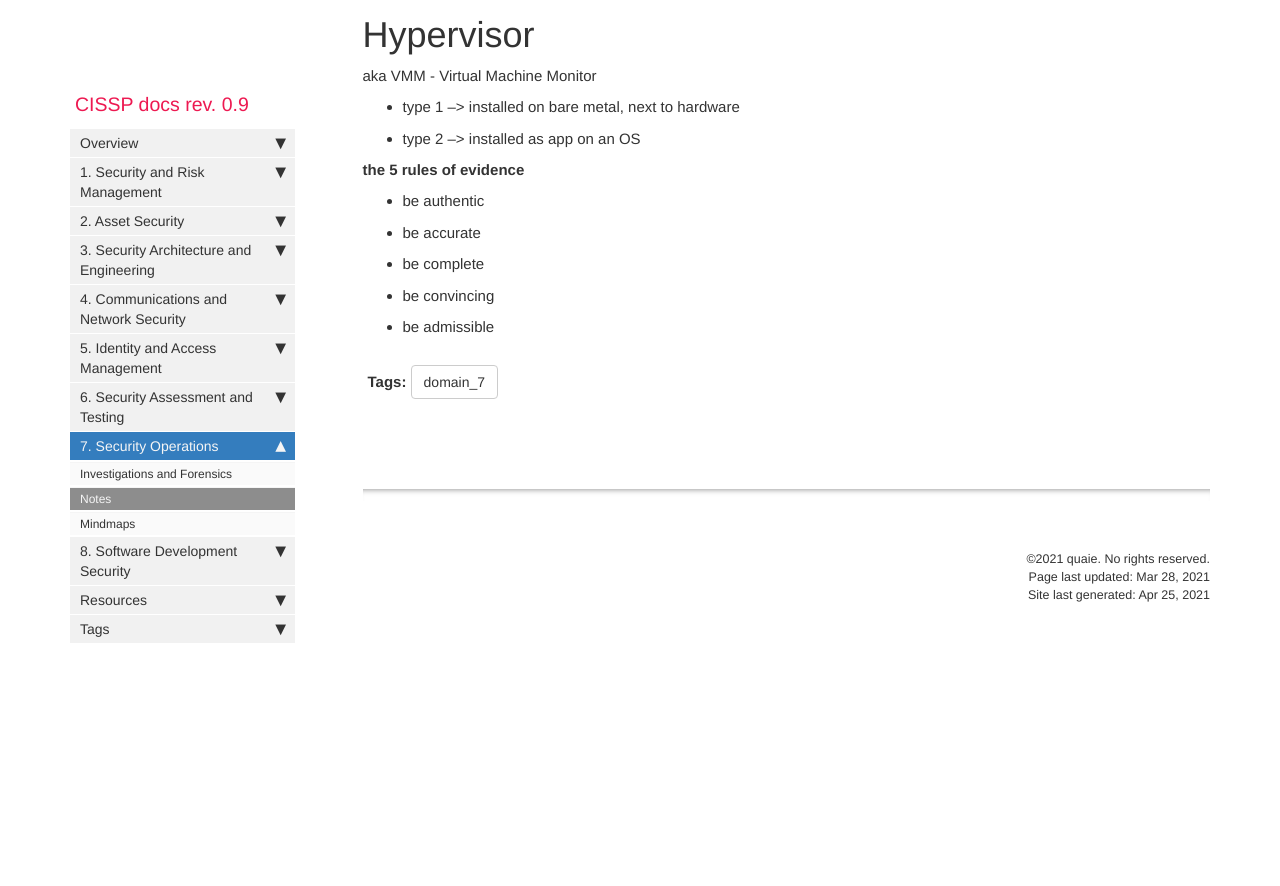
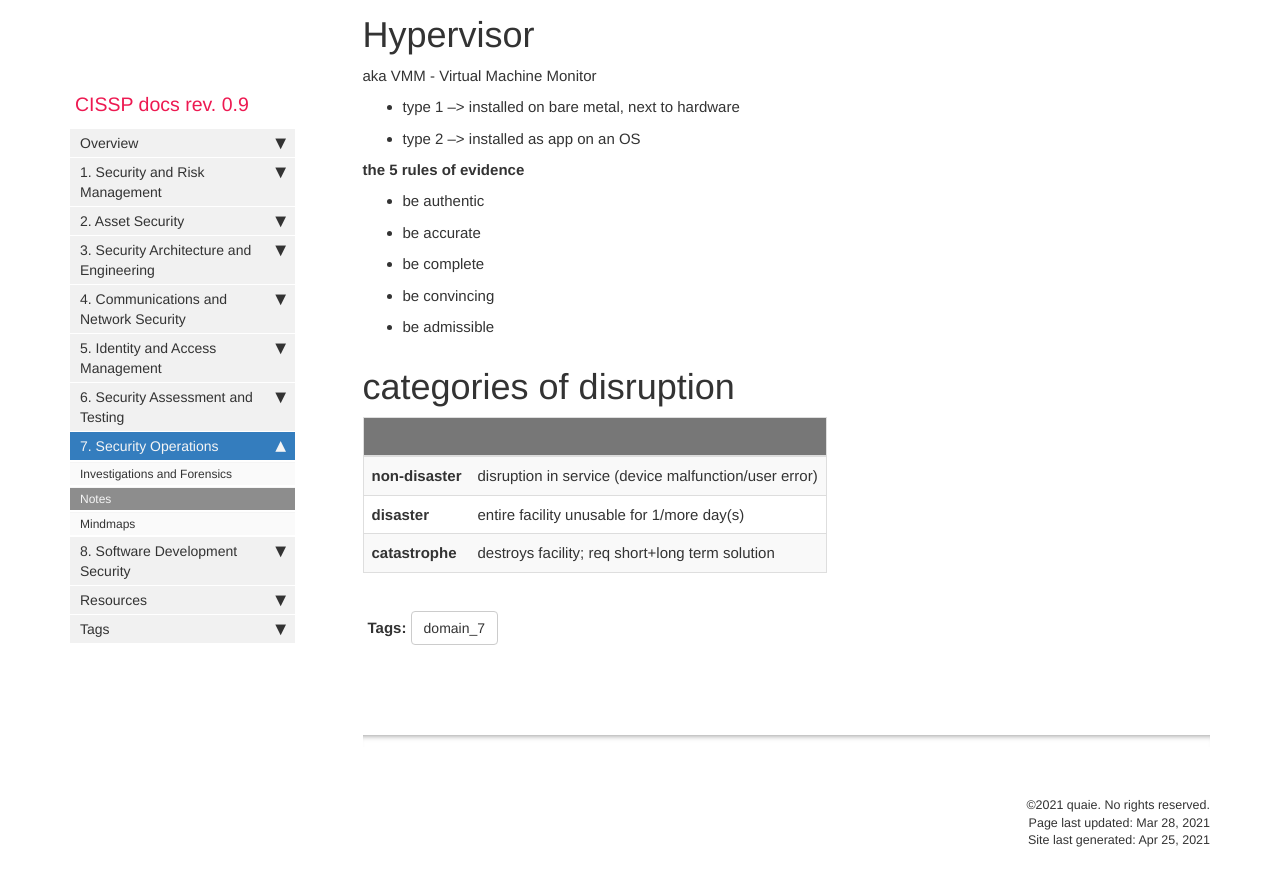
Before and after one commit to quaie/cissp, a Jekyll site: the page built from pages/mydoc/7_notes.md, in a window 1280 px wide and 900 px high, scrolled down 7330 px. Shown: the top 886 px of the window. Built offline with Jekyll 4.4.1, drawn with Linux system fonts in a browser that asks for light colours; comment, search, counter and statistics services are not loaded; before the commit the page ends 7985 px from its top, so only the background shows below that.

Commit message:
Update 7_notes.md

```diff
--- a/pages/mydoc/7_notes.md
+++ b/pages/mydoc/7_notes.md
@@ -296,4 +296,13 @@ aka VMM - Virtual Machine Monitor
 - be convincing
 - be admissible
 
+# categories of disruption
+
+|||
+|-|-|
+|**non-disaster**|disruption in service (device malfunction/user error)|
+|**disaster**|entire facility unusable for 1/more day(s)|
+|**catastrophe**|destroys facility; req short+long term solution|
+
+
 {% include links.html %}
```
